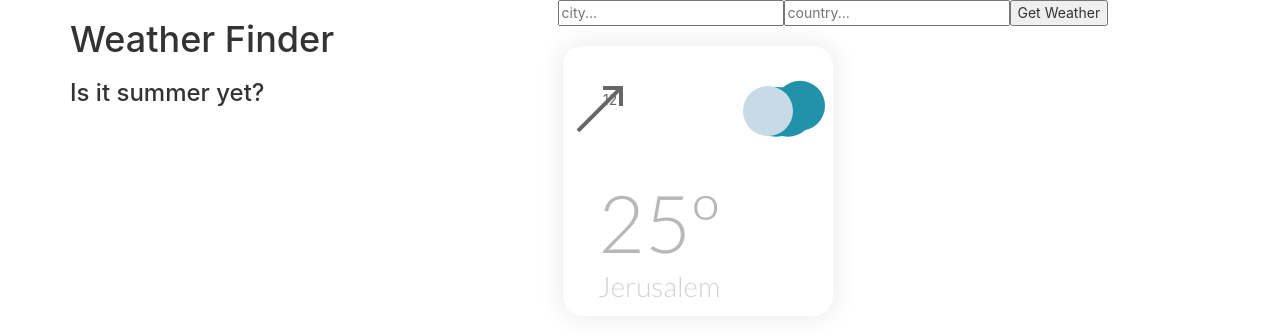
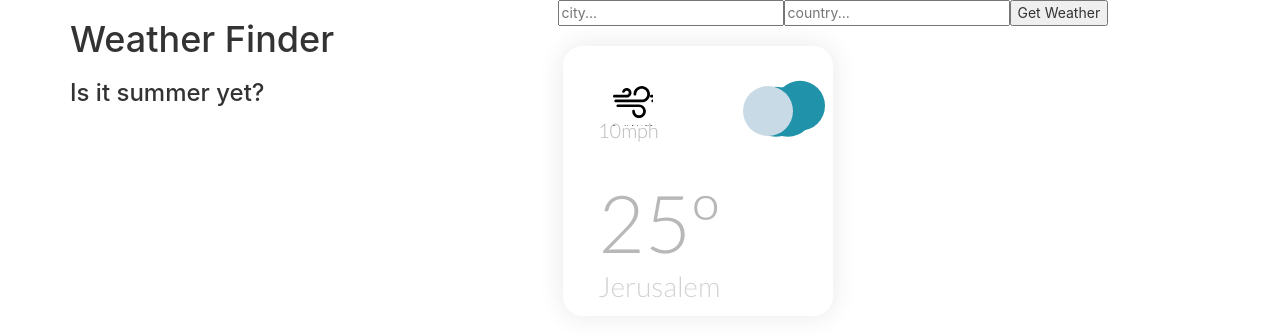
Before and after one commit to zwrankin/react-weather-app, a React (Create React App) app: page / in a window 1280 px wide. Shown: the top 336 px of the page. Built offline with nearby package versions, Linux system fonts and the light colour scheme; the HTML template or start-up script is replaced by a standard one.

Commit message:
change to wind svg

```diff
--- a/src/components/WeatherIcon.js
+++ b/src/components/WeatherIcon.js
@@ -17,7 +17,8 @@ import './WeatherIcon.scss';
 const GenericWeather = props => (
     <div className="weather-card">
         <div className={cx('weather-icon', props.status)} />
-        <div className={cx('wind-arrow', 'arrow right' , props.windSpeed)}> {props.windSpeed} </div>
+        <div className={cx('wind-arrow', `wind-${props.windSpeed}`)} />
+        <h4 className='wind-speed'>{props.windSpeed}mph</h4>
         <h1>{props.temp}</h1>
         <p>{props.city}</p>
     </div>
@@ -28,7 +29,7 @@ GenericWeather.defaultProps = {
     city: 'Jerusalem',
     temp: '25º',
     status: 'rain',
-    windSpeed: '12'
+    windSpeed: '10'
 };
 
 export default GenericWeather;
--- a/src/components/WeatherIcon.scss
+++ b/src/components/WeatherIcon.scss
@@ -36,6 +36,16 @@ $color5: #2092A9;
     animation: title-appear 500ms ease-out 500ms forwards;
   }
 
+  h4 {
+    position: absolute;
+    font-family: 'Lato', sans-serif;
+    font-weight:300;
+    font-size:20px;
+    color: $color3;
+    bottom: 165px;
+    left: 35px;
+  }
+
   p {
     position: absolute;
     font-family: 'Lato', sans-serif;
@@ -58,34 +68,20 @@ $color5: #2092A9;
 //
 //}
 
+//.wind-speed {
+//  margin: 0 0 0 40px;
+//}
+
 .wind-arrow {
-  position: relative;
-  display: inline-block;
-  vertical-align: middle;
-  color: #666;
-  box-sizing: border-box;
-  // transform: rotate(45deg);
+  background-image: url('../img/wind.svg');
+  color: $color3;
   margin: 40px 0 0 40px;
-  &:after, &:before {
-    content: "";
-    box-sizing: border-box;
-  }
-  width: 20px;
-  height: 20px;
-  border-width: 4px 4px 0 0;
-  border-style: solid;
-  &:before{
-    right: 0;
-    top: -3px;
-    position: absolute;
-    height: 4px;
-    box-shadow: inset 0 0 0 32px;
-    transform: rotate(-45deg);
-    width: 60px;
-    transform-origin: right top;
-  }
-  animation: wind-arrow 800ms ease-in-out infinite alternate, wind-arrow-move 5s ease-in-out infinite;
+  width: 40px;
+  height: 40px;
+  animation: wind-arrow 800ms ease-in-out infinite alternate, wind-arrow-move 6s ease-in-out infinite;
 }
+.wind-10 {animation: wind-arrow 800ms ease-in-out infinite alternate, wind-arrow-move 2s ease-in-out infinite;}
+.wind-12 {animation: wind-arrow 800ms ease-in-out infinite alternate, wind-arrow-move 1s ease-in-out infinite;}
 
 .weather-icon {
   position: relative;
```
